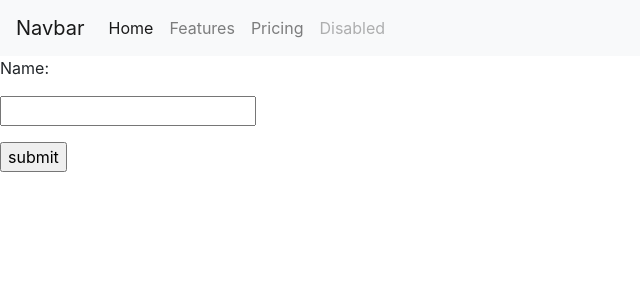
After one commit to samusing/Cocktail-Project, a Flask app: template templates/login.html in a window 1280 px wide. The commit adds this page. Shown: the top 300 px of the page, without its empty margins (0-640 px from the left). Run offline with Flask 2, Linux system fonts and the light colour scheme; the template is opened without the code that fills it, so the values that code supplies are empty; some libraries are stand-ins or nearby versions.

Commit message:
Created simple form using get and post

```diff
--- a/app.py
+++ b/app.py
@@ -1,5 +1,5 @@
 #Import Libraries
-from flask import Flask, render_template
+from flask import Flask, render_template, request, redirect, url_for
 
 app = Flask(__name__)
 
@@ -9,7 +9,11 @@ def index():
 
 @app.route("/login", methods=["POST", "GET"])
 def login():
-    return render_template()
+    if request.method == "POST":
+        user = request.form["nm"] #store data that was typed into name form through the dictionary key nm (for the input box) store in variable called user
+        return redirect(url_for("user", usr=user))
+    else:
+        return render_template('login.html')
 
 @app.route("/<usr>")
 def user(usr):
--- a/templates/base.html
+++ b/templates/base.html
@@ -1,6 +1,7 @@
 <!DOCTYPE html>
 <html lang="en">
 <head>
+
     <!-- Bootstrap CSS -->
     <link rel="stylesheet" href="https://stackpath.bootstrapcdn.com/bootstrap/4.4.1/css/bootstrap.min.css" integrity="sha384-Vkoo8x4CGsO3+Hhxv8T/Q5PaXtkKtu6ug5TOeNV6gBiFeWPGFN9MuhOf23Q9Ifjh" crossorigin="anonymous">
 
@@ -40,6 +41,9 @@
           </ul>
         </div>
     </nav>
+
+    {% block title %}{% endblock %}
+
     {% block body %}{% endblock %}
 
     <script src="https://code.jquery.com/jquery-3.4.1.slim.min.js" integrity="sha384-J6qa4849blE2+poT4WnyKhv5vZF5SrPo0iEjwBvKU7imGFAV0wwj1yYfoRSJoZ+n" crossorigin="anonymous"></script>
--- /dev/null
+++ b/templates/login.html
@@ -0,0 +1,12 @@
+{% extends "base.html" %}
+
+{% block title %}  {% endblock%}
+
+{% block body %}
+<form action="#" method="post">
+    <p>Name: </p>
+    <p><input type="text" name="nm"/></p>
+    <p><input type="submit" value="submit"/></p>
+</form>
+
+{% endblock %}
```
